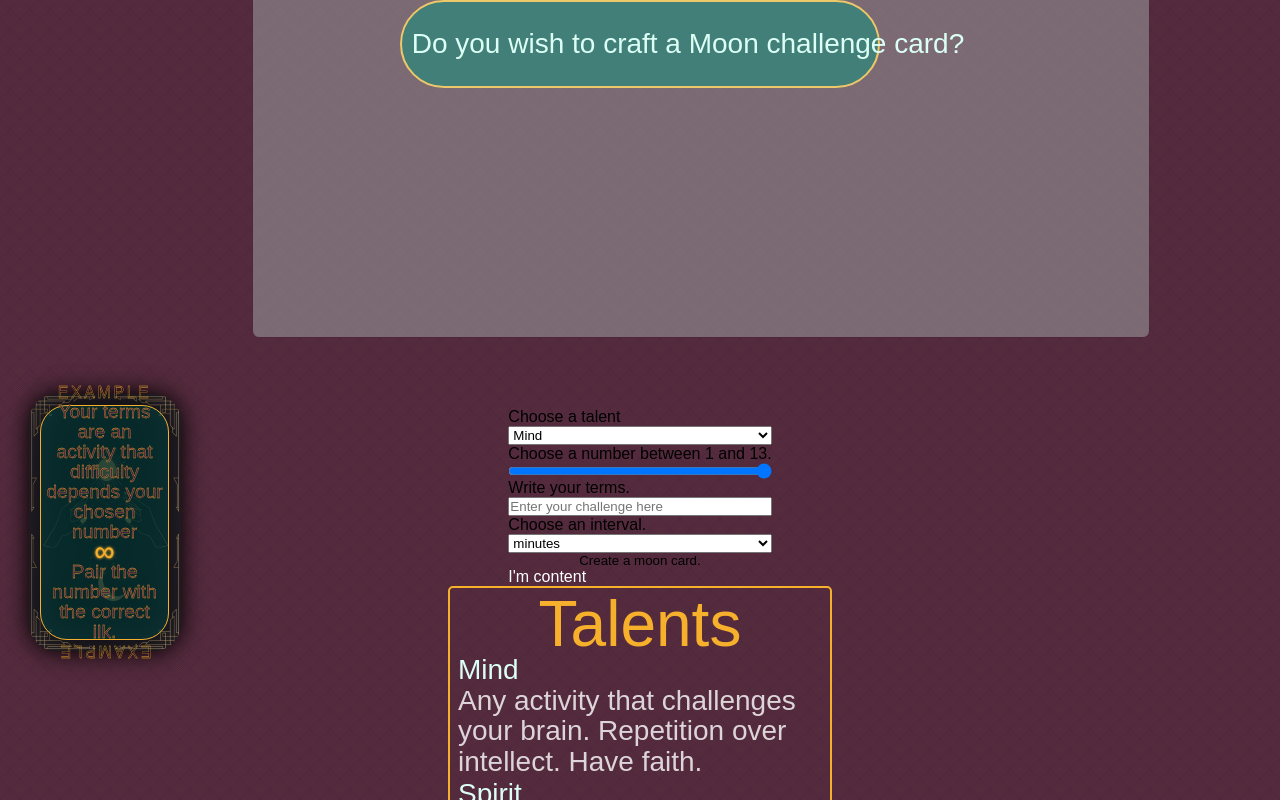
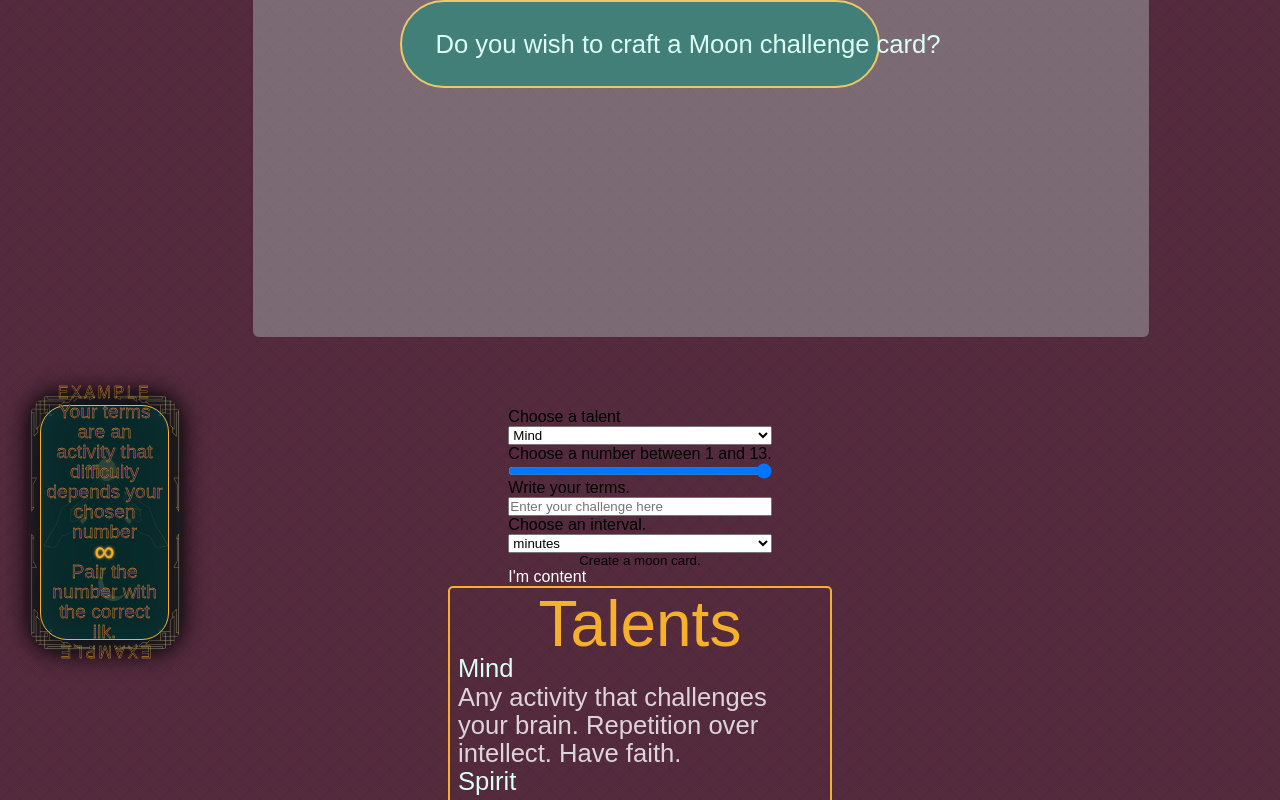
Before and after one commit to andrewvallejo/thirteen-moons, a React (Create React App) app: page / in a window 1280 px wide. Shown: the top 800 px of the page. Built offline with nearby package versions, Linux system fonts and the light colour scheme; no server answers; a web font is replaced by a local one.

Commit message:
Update clamp range

```diff
--- a/src/styles/l-tools-&-settings/settings-typography.scss
+++ b/src/styles/l-tools-&-settings/settings-typography.scss
@@ -12,9 +12,9 @@ $font-style-defaults: normal;
 
 /* === Font Size === */
 $font-size-heading: clamp(4rem, 5vw, 7rem);
-$font-size-subheading: clamp(4rem, 5vw, 7rem);
+$font-size-subheading: clamp(1rem, 5vw, 7rem);
 $font-size-button: clamp(1rem, 2vw, 2.5rem);
-$font-size-paragraph: clamp(1rem, 3vw, 1.75rem);
+$font-size-paragraph: clamp(1rem, 2vw, 1.75rem);
 $font-size-talent: clamp(1rem, 1.25vw, 2rem);
 $font-size-number: clamp(1.5rem, 3vw, 1.75rem);
 $font-size-terms: clamp(1rem, 1.5vw, 2rem);
```
